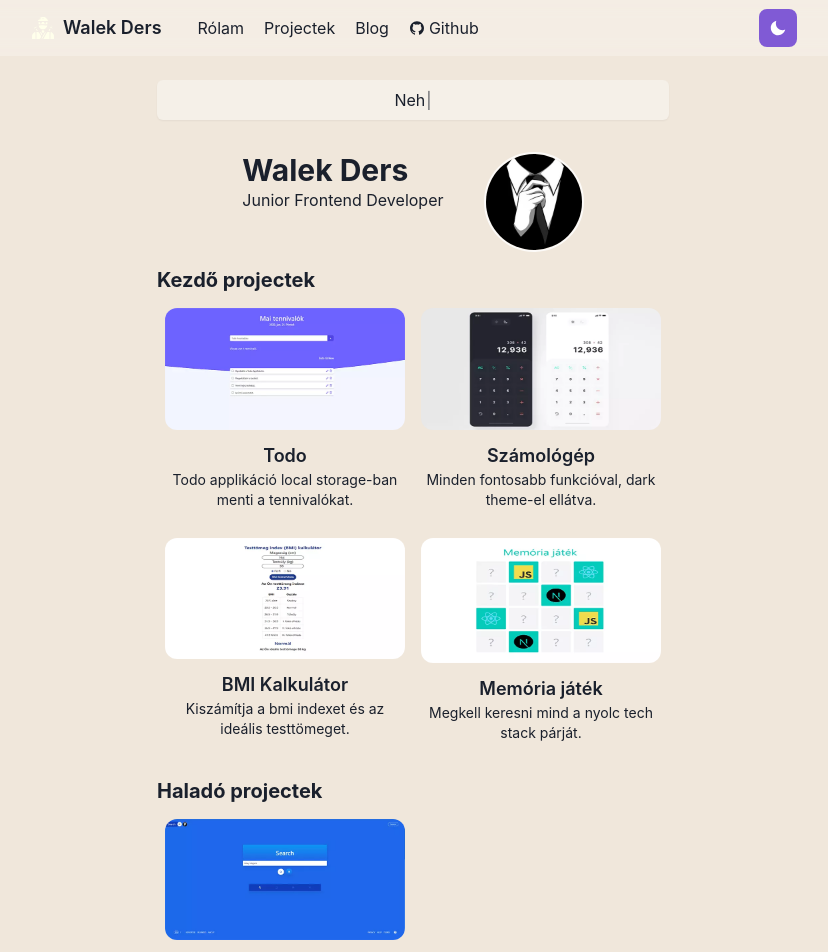
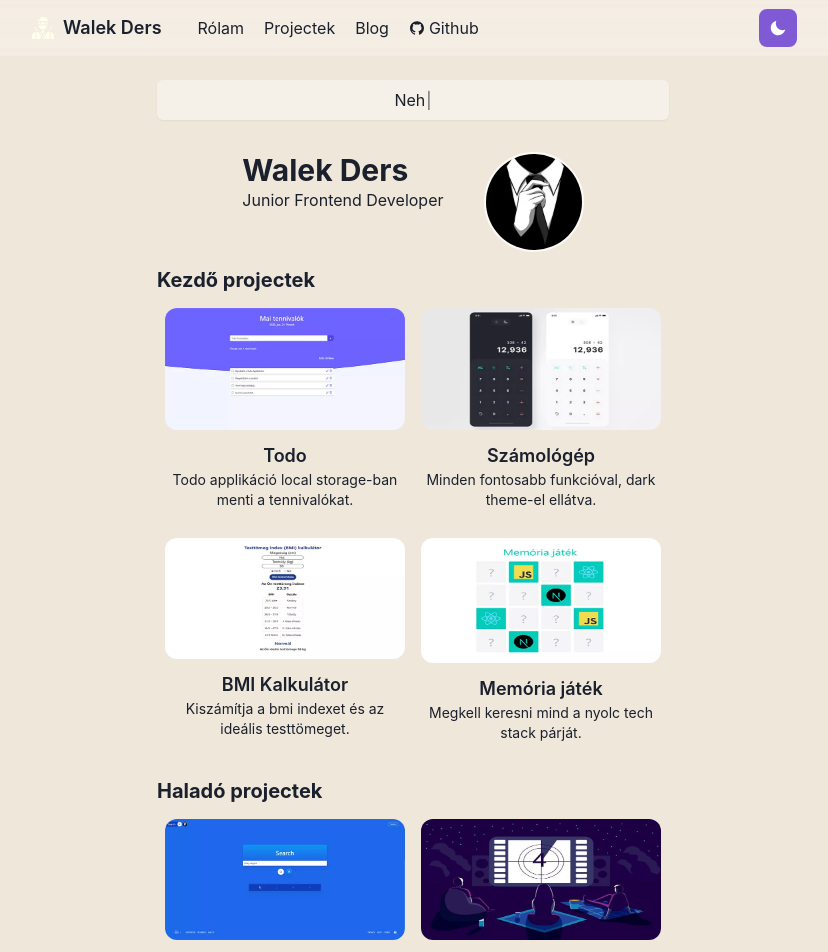
Before and after one commit to wDers/portfolio-website, a Next.js app: page /projects in a window 1280 px wide. Shown: the top 952 px of the page, without its empty margins (227-1055 px from the left). Built offline with nearby package versions, Linux system fonts and the light colour scheme.

Commit message:
feat(projects): add movie-watchlist project

```diff
--- a/pages/projects.js
+++ b/pages/projects.js
@@ -57,13 +57,13 @@ function ProjectsPage({ variants }) {
       <section className="mt-4">
         <h2 className="no-underline">Haladó projectek</h2>
         <ProjectRow
-          amount={1}
+          amount={2}
           src={"/search_app_project.webp"}
-          src2={"/search_app_project.webp"}
+          src2={"/movie_watchlist_project.webp"}
           href={"/search-app"}
-          href2={"/404"}
+          href2={"/movie-watchlist"}
           alt={"Kép a search app projectemről."}
-          alt2={"Kép a movie watchlist projectemről."}
+          alt2={"Illusztráció filmet néző emberekről."}
           topText={"Search App"}
           bottomText={"Kereső applikáció google search api használatával."}
           topText2={"Movie watchlist"}
```
Also changed, not shown: public/movie_watchlist_project.webp (added).
